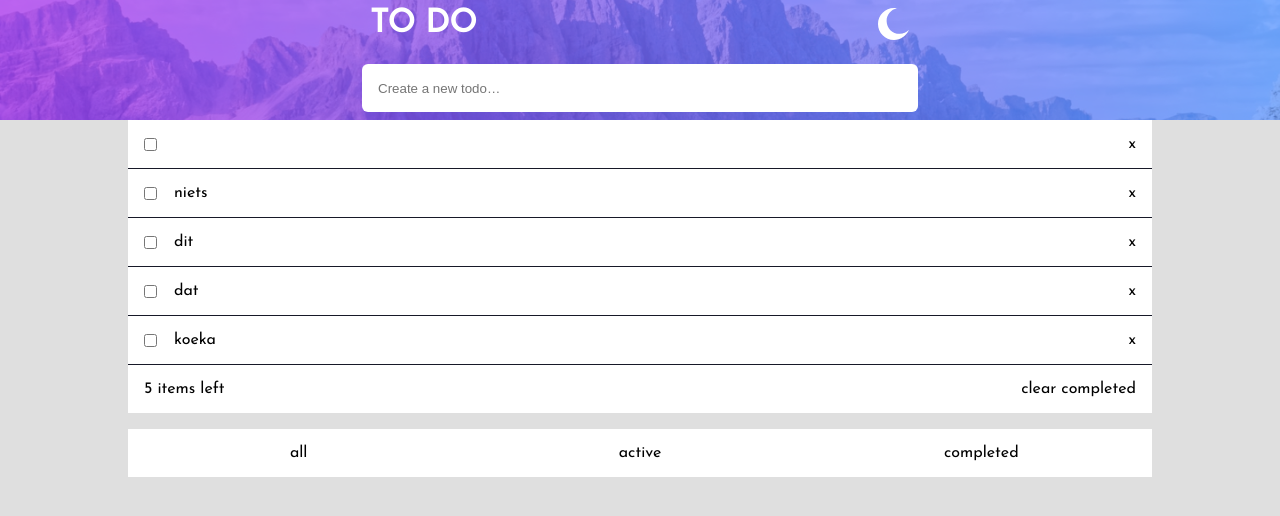
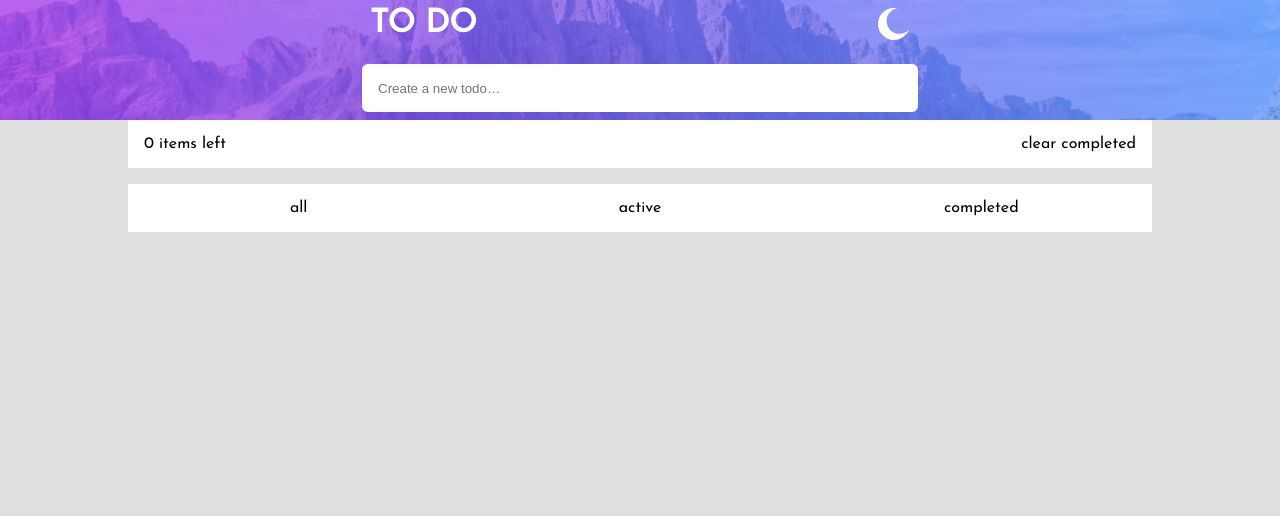
Before and after one commit to adriaan113/fem-todo, a Vue app: page / in a window 1280 px wide. Shown: the top 516 px of the page. Built offline with nearby package versions, Linux system fonts and the light colour scheme.

Commit message:
fixed deleteTodo method

```diff
--- a/src/App.vue
+++ b/src/App.vue
@@ -7,9 +7,9 @@
             <img :src="nightBtn" alt="" v-if="night" @click="nightMode">
             <img :src="dayBtn" alt="" v-else @click="nightMode">
           </div>
-          <input type="text" placeholder="Create a new todo…" :class="[night ? inputLight : bgDark]" v-model="todo" @keyup.enter="sendTodo">
+          <input type="text" placeholder="Create a new todo…" :class="[night ? inputLight : bgDark]" v-model="todo" @keyup.enter="todoOnClick">
       </header>
-        <toDoList :test="naja" :thing="todoToChild"/>
+        <toDoList :color-status="color" :thing="todoToChild" :items-left="counter"/>
     </div>
   </div>
 </template>
@@ -23,8 +23,9 @@ export default {
     toDoList
   },
   props:{
-    test: String,
-    thing: String,
+    colorStatus: String,
+    thing: Array,
+    itemsLeft: Number,
   },
   data: function () {
     return {
@@ -37,10 +38,12 @@ export default {
       bgLight: 'bg-light',
       inputLight: 'input-light',
 
-      naja: '',
+      color: '',
 
       todo: '',
-      todoToChild: '',
+      todoToChild: [],
+
+      counter: 0,
     }
   },
   methods:{
@@ -48,13 +51,15 @@ export default {
       this.night = !this.night;
 
       if(this.night){
-          this.naja = 'dark';
+          this.color = 'dark';
         }else{
-          this.naja = 'light';
+          this.color = 'light';
         }
     },
-    sendTodo(){
-      this.todoToChild += this.todo;
+    todoOnClick(){
+      this.todoToChild.push(this.todo);
+      this.counter += 1;
+      this.todo = '';
     }
   },
 
--- a/src/components/toDoList.vue
+++ b/src/components/toDoList.vue
@@ -1,37 +1,14 @@
 <template>
   <div class="list">
-    <h1 class="test">{{test}}</h1>
-    <ul>
-      <li class="item" :class="[darkLight ? dark : light]">
-        <!-- <div class="input-container"> -->
+    <h1 class="color-status">{{colorStatus}}{{thing}}{{itemsLeft}}</h1>
+    <ul class="list-cotainer">
+      <li class="item" :class="[darkLight ? dark : light]" v-for="(item,index) in alfie" :key="item.id" :counter="itemsLeft">
           <input type="checkbox" name="" id="">
-          <span class="checkmark"></span>
-          <p>{{thing}}</p>
-          <span>x</span>
-        <!-- </div> -->
-      </li>
-      <li class="item" :class="[darkLight ? dark : light]">
-        <input type="checkbox" name="" id="">
-        <p>niets</p>
-        <span>x</span>
-      </li>
-      <li class="item" :class="[darkLight ? dark : light]">
-        <input type="checkbox" name="" id="">
-        <p>dit</p>
-        <span>x</span>
-      </li>
-      <li class="item" :class="[darkLight ? dark : light]">
-        <input type="checkbox" name="" id="">
-        <p>dat</p>
-        <span>x</span>
-      </li>
-      <li class="item" :class="[darkLight ? dark : light]">
-        <input type="checkbox" name="" id="">
-        <p>koeka</p>
-        <span>x</span>
+          <p>{{item}} - {{index}}</p>
+          <span @click="deleteTodo(item,index)">x</span>
       </li>
       <li class="count-completed" :class="[darkLight ? dark : light]">
-        <p> 5 items left</p>
+        <p> {{counter}} items left</p>
         <p> clear completed</p>
       </li>
     </ul>
@@ -47,8 +24,9 @@
 export default {
   name: 'toDoList',
   props: {
-    test: String,
-    thing: String,
+    colorStatus: String,
+    thing: Array,
+    itemsLeft: Number,
   },
   data: function(){
     return {
@@ -56,25 +34,39 @@ export default {
       dark: 'dark',
       light: 'light',
       darkLight: '',
+      alfie: this.thing,
+      isActive: [],
 
-      todo:'',
+      counter: this.itemsLeft,
     }
   },
+  computed:{
+    satan(){
+      return this.thing.map((x)=> x);
+    },
+  },
   methods:{
-    okido(){
-      if(this.test === 'dark'){
+    setThemeColor(){
+      if(this.colorStatus === 'dark'){
         this.darkLight = false;
-      }else if(this.test === 'light'){
+      }else if(this.colorStatus === 'light'){
         this.darkLight = true;
       }
-    }
+    },
+    deleteTodo(name,idx){
+      // console.log(this.alfie);
+      //console.log(idx);
+      //console.log(this.alfie.indexOf(name));
+      if ( this.alfie.indexOf(name) === idx) {
+        return this.alfie.splice(idx, 1);
+      }
+    },
   },
   updated(){
-    this.okido();
+    this.setThemeColor();
   },
   mounted(){
-    // this.test;
-    this.okido();
+    this.setThemeColor();
   }
 }
 </script>
@@ -115,51 +107,9 @@ export default {
       input,p,span{
         margin: 0 1rem;
       }
-      // .input-container{
-      //   display: block;
-      //   position: relative;
-      //   padding-left: 35px;
-      //   margin-bottom: 12px;
-      //   cursor: pointer;
-      //   font-size: 22px;
-      //   -webkit-user-select: none;
-      //   -moz-user-select: none;
-      //   -ms-user-select: none;
-      //   user-select: none;
-
-      //   input[type="checkbox"]{
-      //     position: absolute;
-      //     opacity: 0;
-      //     cursor: pointer;
-      //     height: 0;
-      //     width: 0;
-      //     &:checked ~ .checkmark{
-      //       background-color: blue;
-      //       &:after{
-      //         display: block;
-      //       }
-      //     }
-      //   }
-      //   .checkmark{
-      //     position: absolute;
-      //     top: 0;
-      //     left: 0;
-      //     height: 25px;
-      //     width: 25px;
-      //     background-color: red;
-      //     // border-radius: 50%;
-      //     &:after{
-      //       content: '';
-      //       position: absolute;
-      //       display: none;
-      //     }
-      //     &:hover{
-      //       background-color: green;
-      //     }
-      //   }
-      //}
-
-
+      span{
+        cursor: pointer;
+      }
       p{
         position: absolute;
         left: 30px;
@@ -211,7 +161,7 @@ export default {
     background-color: white;
   }
 
-  .test{
+  .color-status{
     display: none;
   }
 }
```
